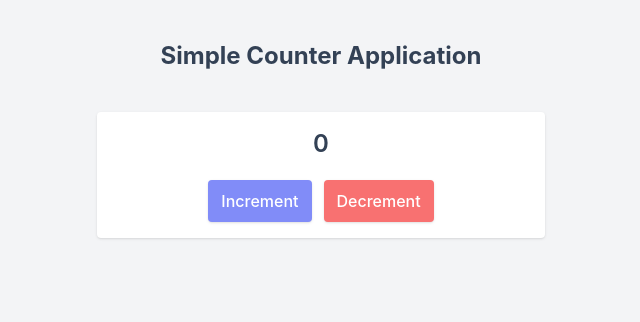
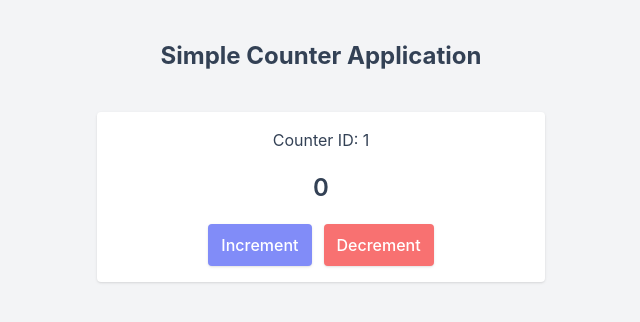
Before and after one commit to im-azad/reactRedux, a React (Vite) app: page / in a window 1280 px wide. Shown: the top 322 px of the page, without its empty margins (319-959 px from the left). Built offline with nearby package versions, Linux system fonts and the light colour scheme.

Commit message:
dispatch an action use react redux connect to store

```diff
--- a/src/App.jsx
+++ b/src/App.jsx
@@ -11,7 +11,7 @@ export default function App() {
         </h1>
 
         <div className="max-w-md mx-auto mt-10 space-y-5">
-          <Counter />
+          <Counter id="1" />
         </div>
       </div>
     </Provider>
--- a/src/components/Counter.jsx
+++ b/src/components/Counter.jsx
@@ -1,18 +1,11 @@
-import { useState } from "react";
+import { connect } from "react-redux";
+import { decrement, increment } from "../redux/counter/actions";
 
-export default function Counter() {
-    const [count, setCount] = useState(0);
-
-    const increment = () => {
-        setCount((prevCount) => prevCount + 1);
-    };
-
-    const decrement = () => {
-        setCount((prevCount) => prevCount - 1);
-    };
-
+// eslint-disable-next-line react/prop-types
+function Counter({ count, increment, decrement, id }) {
   return (
     <div className="p-4 h-auto flex flex-col items-center justify-center space-y-5 bg-white rounded shadow">
+      <p>Counter ID: {id}</p>
       <div className="text-2xl font-semibold">{count}</div>
       <div className="flex space-x-3">
         <button
@@ -31,3 +24,22 @@ export default function Counter() {
     </div>
   );
 }
+
+const mapStateToProps = (state, ownProps) => {
+  console.log("ownProps:", ownProps);
+  return {
+    count: state.value,
+  };
+};
+const mapDispatchToProps = (dispatch) => {
+  return {
+    increment: (value) => dispatch(increment(value)),
+    decrement: (value) => dispatch(decrement(value)),
+  };
+};
+
+// higher order function that take a component as a parameter and return new component
+// const NewComponent = HOC(OriginalComponent)
+// connect() করলে একটা HOC পাই (component_pass)
+
+export default connect(mapStateToProps, mapDispatchToProps)(Counter);
```
Lines whose indentation alone changed are shown as unchanged.
